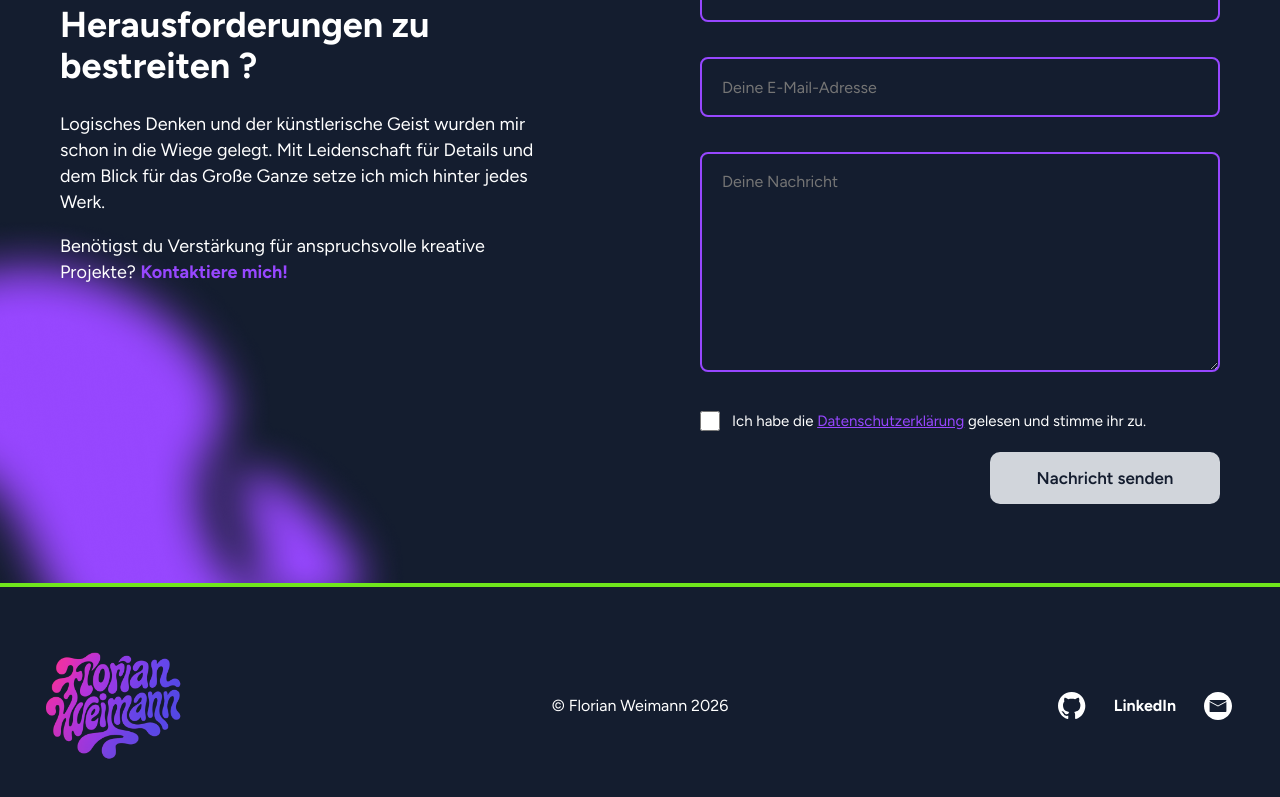
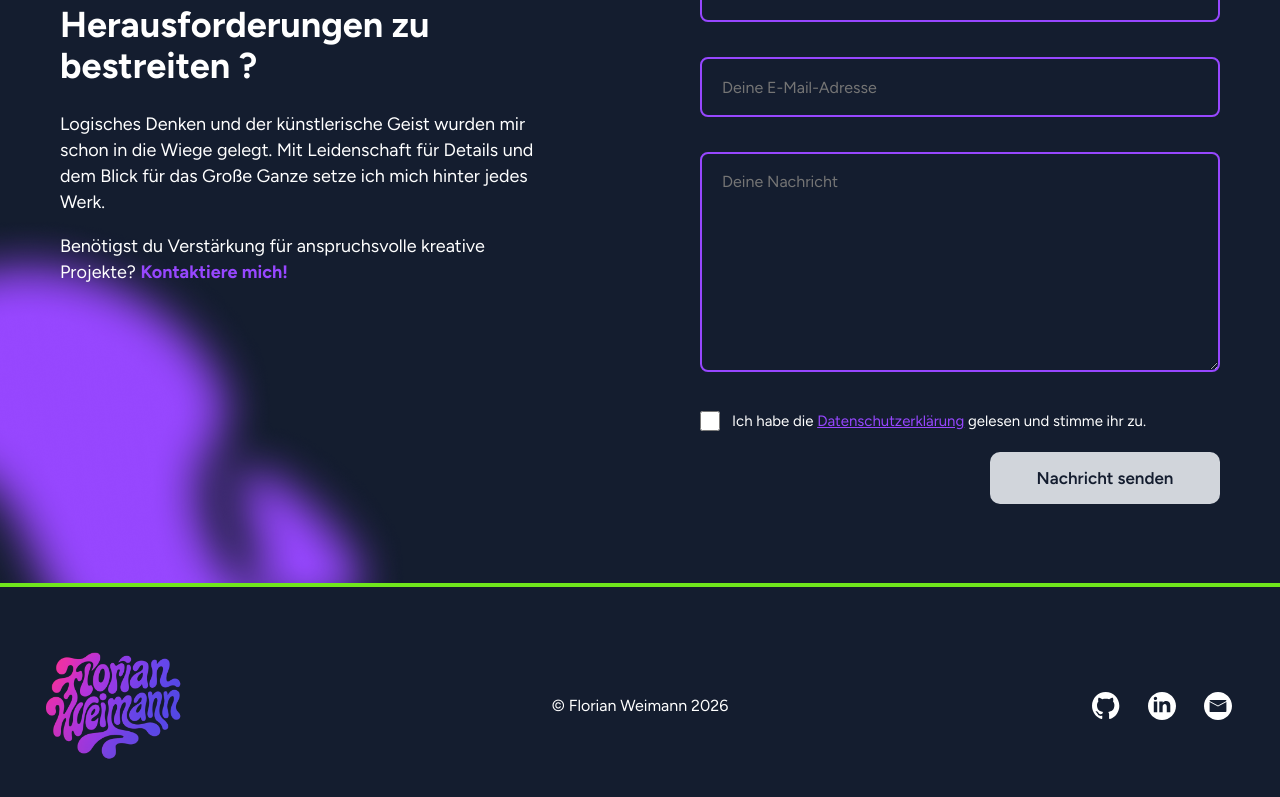
Before and after one commit to Drangello/Portfolio, an Angular app: page / in a window 1280 px wide. Shown: the part 4393-5190 px from the top of the page. Built offline with nearby package versions, Linux system fonts and the light colour scheme.

Commit message:
feat: replace LinkedIn text link with icon for improved visual consistency

```diff
--- a/src/app/shared/footer/footer.html
+++ b/src/app/shared/footer/footer.html
@@ -29,13 +29,18 @@
 				/>
 			</a>
 			<a
-				class="linkedin-link"
 				href="https://www.linkedin.com/in/florian-weimann-b0357a3a0/"
 				target="_blank"
 				rel="noopener noreferrer"
 				aria-label="LinkedIn-Profil von Florian Weimann"
 			>
-				<span aria-hidden="true">LinkedIn</span>
+				<img
+					src="/assets/icons/Vector.svg"
+					alt=""
+					aria-hidden="true"
+					width="40"
+					height="40"
+				/>
 			</a>
 			<a
 				href="mailto:kontakt@florianweimann.de"
--- a/src/app/shared/footer/footer.scss
+++ b/src/app/shared/footer/footer.scss
@@ -75,11 +75,6 @@
 	object-fit: contain;
 }
 
-.linkedin-link {
-	padding-inline: 0.5rem;
-	font-weight: 700;
-}
-
 @media (max-width: 800px) {
 	.site-footer .container {
 		flex-direction: column;
```
